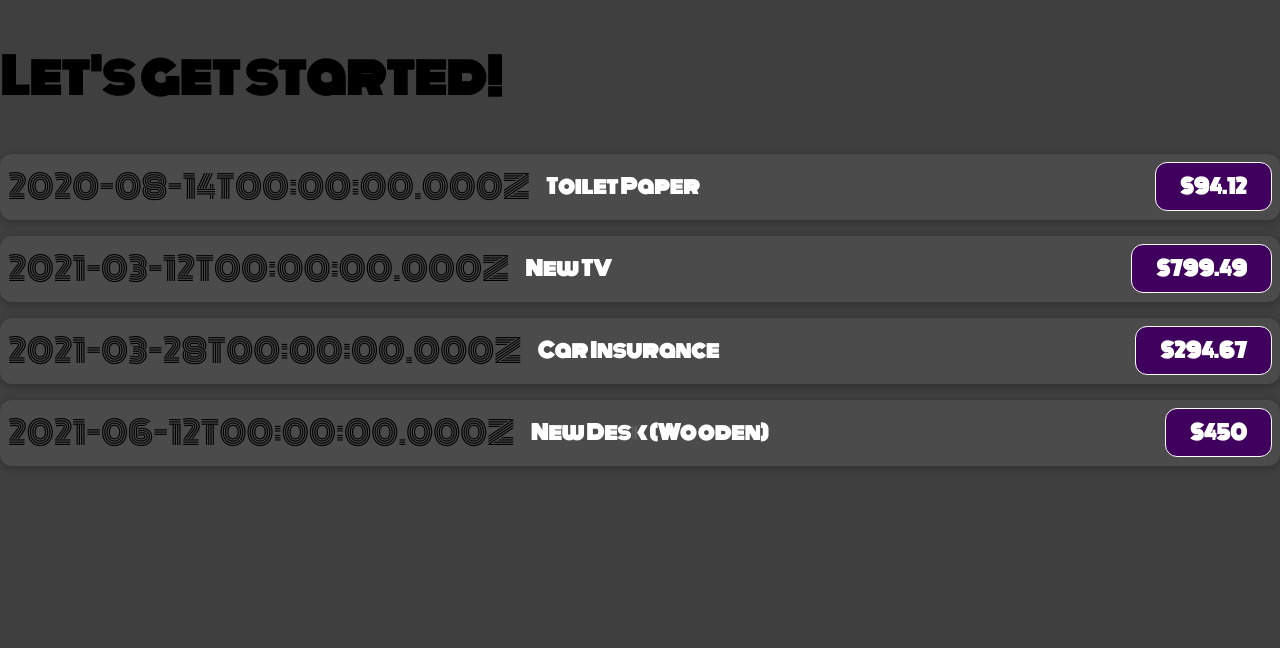
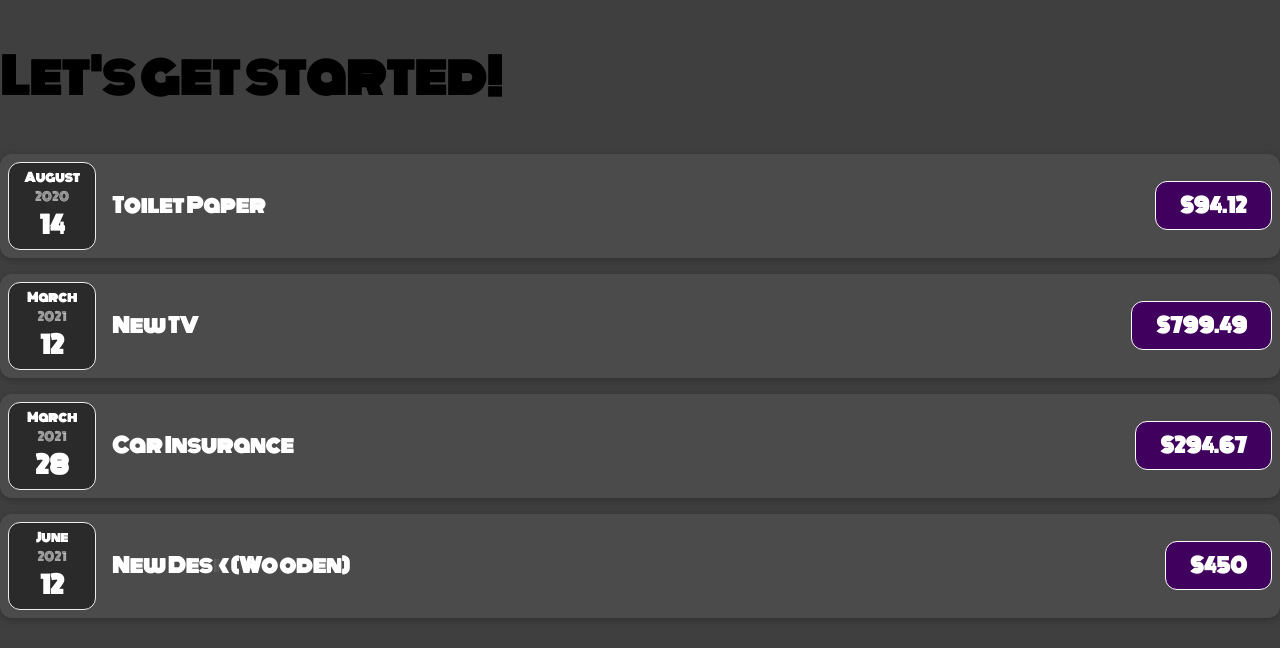
Before and after one commit to colefortner/react-maximillian-course, a React (Create React App) app: page / in a window 1280 px wide. Shown: the top 648 px of the page. Built offline with nearby package versions, Linux system fonts and the light colour scheme.

Commit message:
Split up component and created another data layer

```diff
--- /dev/null
+++ b/src/components/ExpenseDate.css
@@ -0,0 +1,26 @@
+.expense-date {
+  display: flex;
+  flex-direction: column;
+  width: 5.5rem;
+  height: 5.5rem;
+  border: 1px solid #ececec;
+  background-color: #2a2a2a;
+  color: white;
+  border-radius: 12px;
+  align-items: center;
+  justify-content: center;
+}
+
+.expense-date__month {
+  font-size: 0.75rem;
+  font-weight: bold;
+}
+
+.expense-date__year {
+  font-size: 0.75rem;
+}
+
+.expense-date__day {
+  font-size: 1.5rem;
+  font-weight: bold;
+}
--- /dev/null
+++ b/src/components/ExpenseDate.js
@@ -0,0 +1,17 @@
+import "./ExpenseDate.css";
+
+function ExpenseDate(props) {
+  const month = props.date.toLocaleString("en-Us", { month: "long" });
+  const day = props.date.toLocaleString("en-US", { day: "2-digit" });
+  const year = props.date.getFullYear();
+
+  return (
+    <div className="expense-date">
+      <div className="expense-date__month">{month}</div>
+      <div className="expense-date__year">{year}</div>
+      <div className="expense-date__day">{day}</div>
+    </div>
+  );
+}
+
+export default ExpenseDate;
--- a/src/components/ExpenseItem.js
+++ b/src/components/ExpenseItem.js
@@ -1,9 +1,10 @@
 import "./ExpenseItem.css";
+import ExpenseDate from "./ExpenseDate";
 
 function ExpenseItem(props) {
   return (
     <div className="expense-item">
-      <div>{props.date.toISOString()}</div>
+      <ExpenseDate date={props.date} />
       <div className="expense-item__description">
         <h2>{props.title}</h2>
         <div className="expense-item__price">${props.amount}</div>
```
